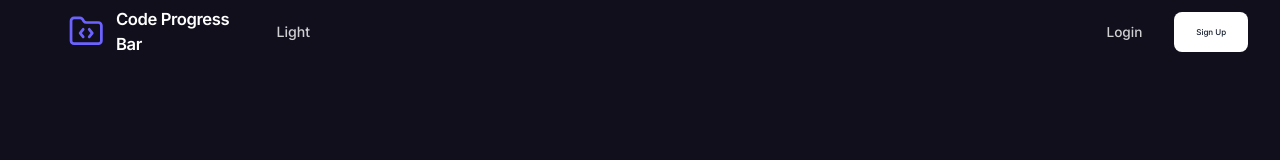
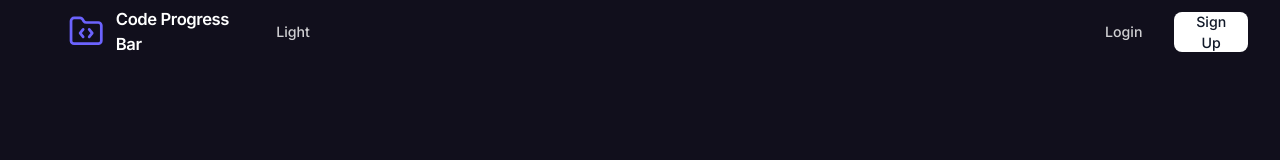
Before and after one commit to ilvoirr/farmvision, a Next.js app: page / in a window 1280 px wide. Shown: the top 160 px of the page. Built offline with nearby package versions, Linux system fonts and the light colour scheme; no server answers.

Commit message:
reverted test

```diff
--- a/app/page.tsx
+++ b/app/page.tsx
@@ -145,12 +145,12 @@ function HomePageDesktop() {
           {/* Show login/signup when user is signed out */}
           <SignedOut>
             <SignInButton>
-              <Button className="only-1366 bg-transparent text-white/80 hover:text-white hover:bg-[#6c63fe] md:text-[1.7vh] text-[4vw]">
+              <Button className="only-1366 bg-transparent text-white/80 hover:text-white hover:bg-[#6c63fe] md:text-[1.77vh] text-[4vw]">
                 Login
               </Button>
             </SignInButton>
             <SignUpButton>
-              <Button className="only-1366 bg-white text-gray-900 md:w-[5.75vw] w-[25vw] hover:bg-[#6c63fe] hover:text-white md:text-[1vh] text-[4vw]">
+              <Button className="only-1366 bg-white text-gray-900 md:w-[5.75vw] w-[25vw] hover:bg-[#6c63fe] hover:text-white md:text-[1.77vh] text-[4vw]">
                 Sign Up
               </Button>
             </SignUpButton>
```
